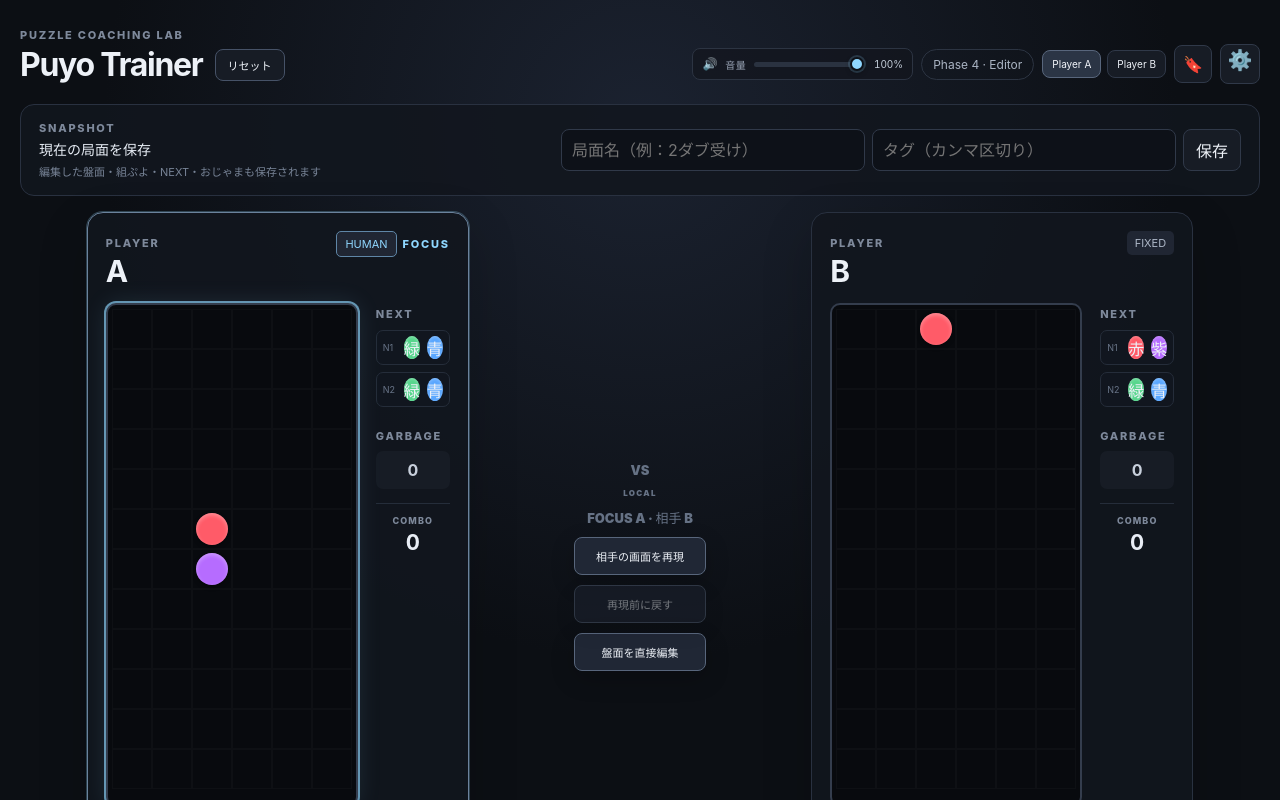
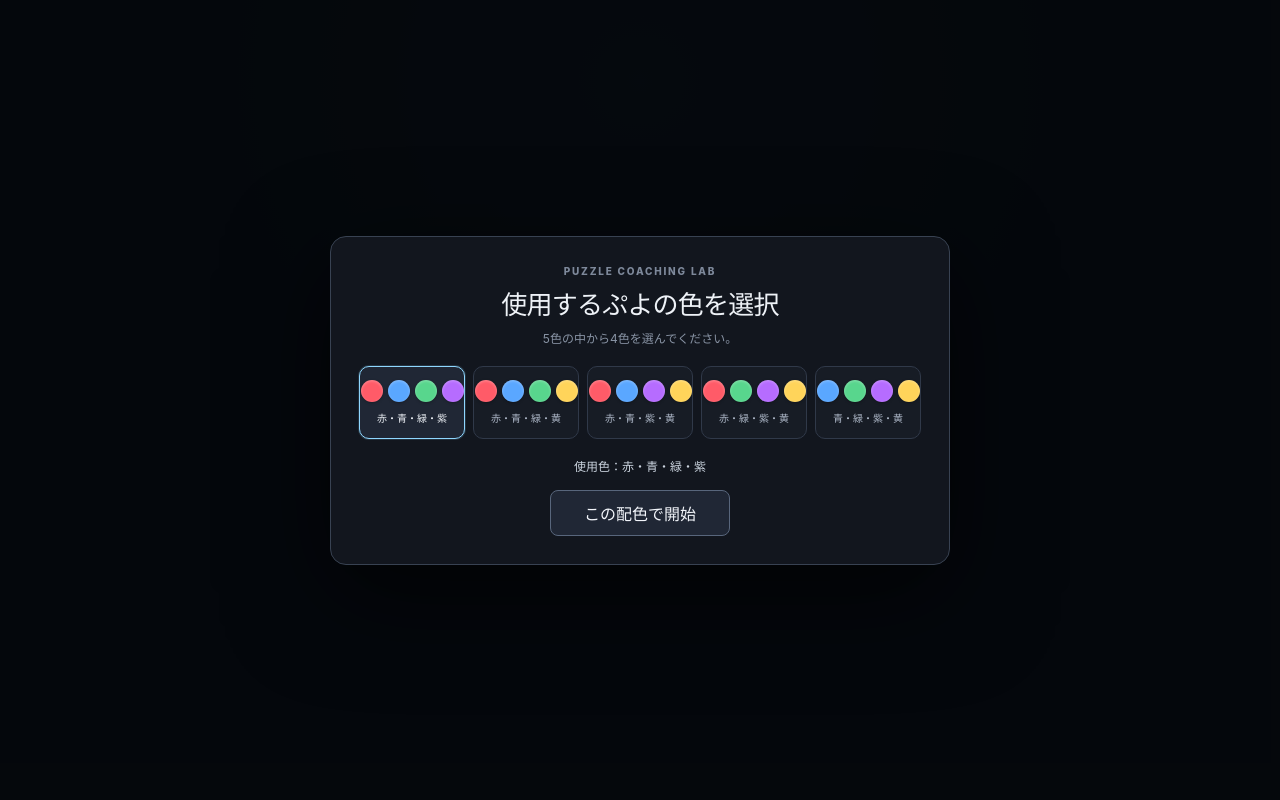
Before and after one commit to doming0202/Puyo-trainer, a React (Vite) app: page / in a window 1280 px wide. Shown: the top 800 px of the page. Built offline with nearby package versions, Linux system fonts and the light colour scheme.

Commit message:
Require palette selection before starting game

```diff
--- a/src/main.tsx
+++ b/src/main.tsx
@@ -1,17 +1,24 @@
+import { useState } from 'react'
 import './keyboard-startup-buffer'
 import './keyboard-guide'
 import './title-reset.css'
 import { StrictMode } from 'react'
 import { createRoot } from 'react-dom/client'
 import App from './App'
+import { PaletteStartModal } from './components/PaletteStartModal'
 import './volume-control'
 import './pause-overlay'
 import './timeline-controls'
 import './timeline-resume'
 import './timeline-branch'
 
+function Startup() {
+  const [started, setStarted] = useState(false)
+  return started ? <App /> : <PaletteStartModal onStart={() => setStarted(true)} />
+}
+
 createRoot(document.getElementById('root')!).render(
   <StrictMode>
-    <App />
+    <Startup />
   </StrictMode>,
 )
```
